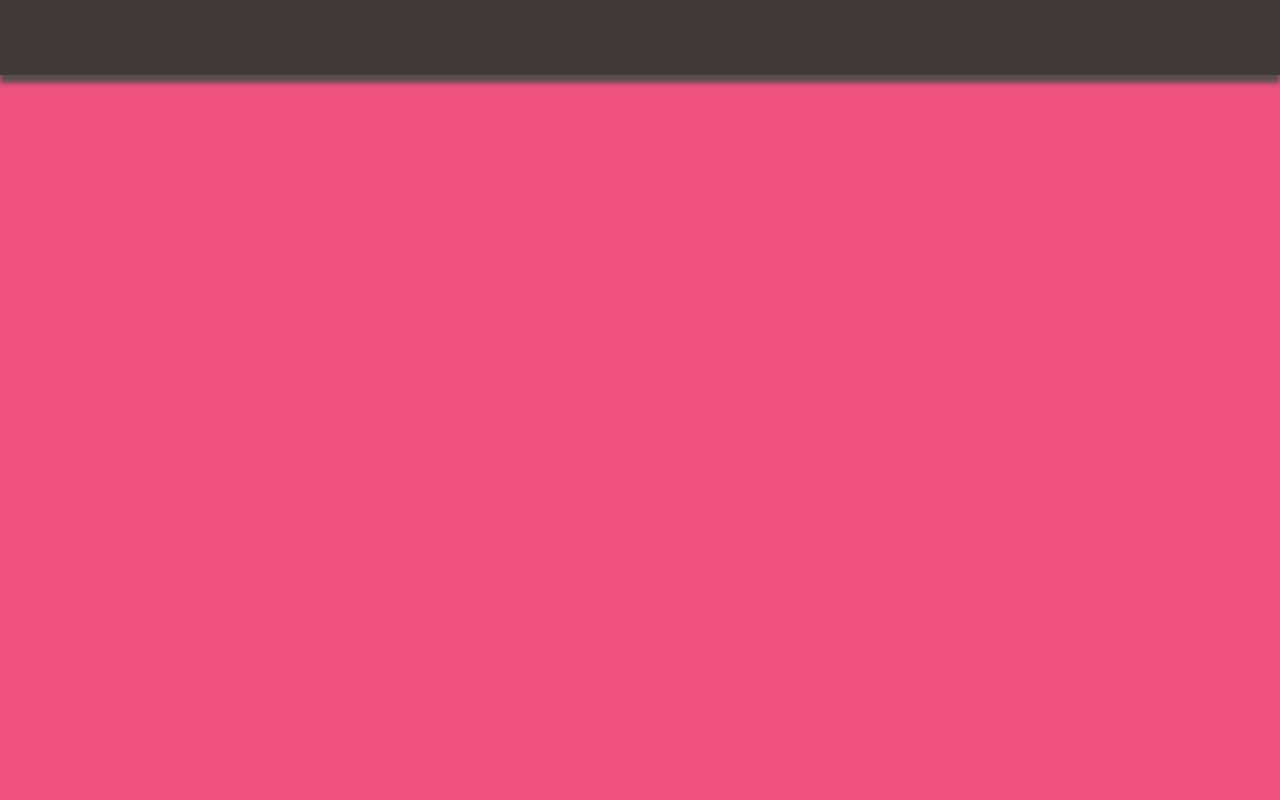
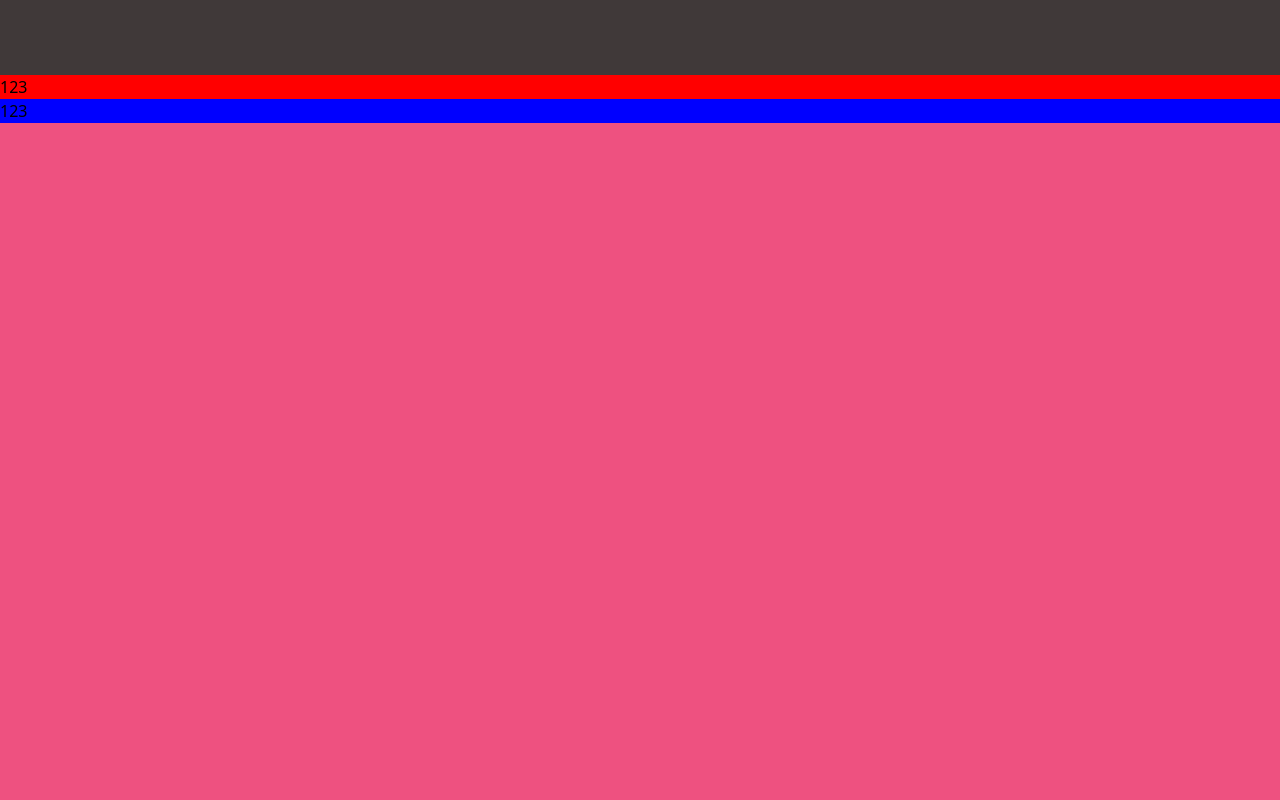
Before and after one commit to SharapaGorg/FrontendCustomComponents, a Nuxt app: page /test in a window 1280 px wide. Before the commit this address had no page. Shown: the top 800 px of the page. Built offline with nearby package versions, Linux system fonts and the light colour scheme.

Commit message:
fix z-index bugg

```diff
--- a/components/DynamicNavigator.vue
+++ b/components/DynamicNavigator.vue
@@ -68,7 +68,7 @@ export default {
 
           navigatorItem.style.left = parentProps.x + 15 + 'px';
           navigatorItem.style.top = parentProps.y + 15 + 'px';
-          this.$refs.navigator.appendChild(navigatorItem);
+          this.$refs.container.appendChild(navigatorItem);
           this.activeItems.push(navigatorItem)
         }
 
--- a/layouts/default.css
+++ b/layouts/default.css
@@ -38,6 +38,8 @@ span {
   box-shadow: 0 3px 2px #574D4D;
   transition : .5s;
   border: 0 solid #50c878;
+  z-index : 100;
+  position : absolute;
 }
 
 .navigator-item {
@@ -46,7 +48,7 @@ span {
   background-color: #50c878;
   border-radius: 50%;
   display: inline-block;
-  /*box-shadow: 0 3px 2px #574D4D;*/
+  box-shadow: 0 3px 2px #574D4D;
   position : absolute;
   transition : all .3s linear;
   /*border: 5px solid #574D4D;*/
--- /dev/null
+++ b/pages/test.vue
@@ -0,0 +1,16 @@
+<template>
+  <div>
+    <div style = 'background : red; z-index : 5'>123</div>
+    <div style = 'background : blue; z-index : 4'>123</div>
+  </div>
+</template>
+
+<script>
+export default {
+  name: "test"
+}
+</script>
+
+<style scoped>
+
+</style>
```
